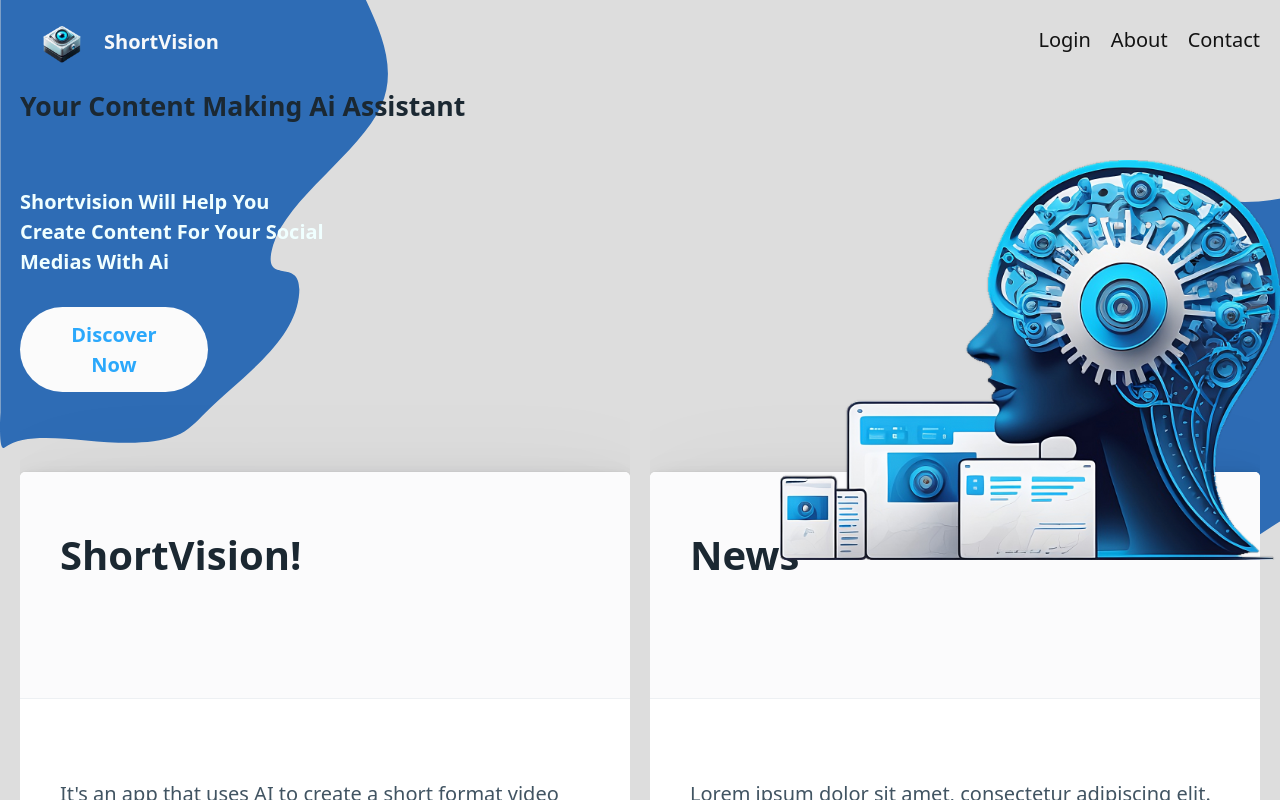
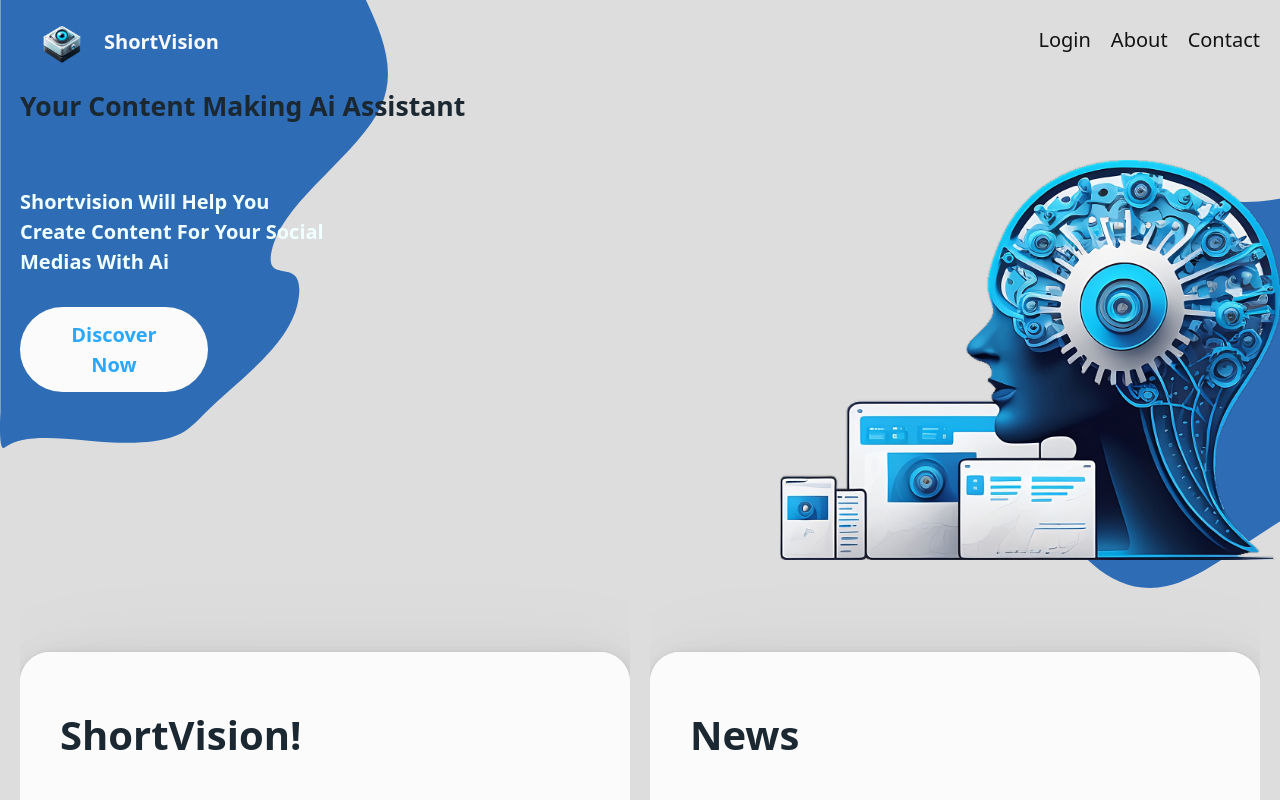
Before and after one commit to univ-smb-m1-isc-2022/shortvisions-front, an Angular app: page / in a window 1280 px wide. Built offline with nearby package versions, Linux system fonts and the light colour scheme.

Commit message:
feat: hero finito

```diff
--- a/src/app/components/hero-section/content-card-container/content-card-container.component.html
+++ b/src/app/components/hero-section/content-card-container/content-card-container.component.html
@@ -1,3 +1,3 @@
-<div class="container-fluid grid">
+<div class="app--content--card--container container-fluid grid">
     <app-content-card *ngFor="let content of cardsContent" [content]="content"></app-content-card>
 </div>
--- a/src/app/components/hero-section/content-card-container/content-card-container.component.scss
+++ b/src/app/components/hero-section/content-card-container/content-card-container.component.scss
@@ -0,0 +1,3 @@
+.app--content--card--container{
+  margin-top: 180px;
+}
--- a/src/app/components/hero-section/content-card-container/content-card/content-card.component.html
+++ b/src/app/components/hero-section/content-card-container/content-card/content-card.component.html
@@ -1,11 +1,11 @@
-<article>
-  <header>
+<article class="inner--content--card">
+  <header class="inner--content--card-header">
     <h1>{{this.content.head}}</h1>
   </header>
-  <body>
+  <body class="inner--content--card-body">
     {{this.content.body}}
   </body>
-  <footer>
+  <footer class="inner--content--card-footer">
     <div class="button--flex--container" >
       <button *ngFor="let button of content.button;let i = index" [ngClass]="i==1? 'orange': ''">
         {{button}}
--- a/src/app/components/hero-section/content-card-container/content-card/content-card.component.scss
+++ b/src/app/components/hero-section/content-card-container/content-card/content-card.component.scss
@@ -1,3 +1,6 @@
+.inner--content--card{
+  border-radius: 30px;
+}
 button {
   padding: 12.5px 30px;
   border: 0;
--- a/src/app/components/hero-section/hero-section.component.html
+++ b/src/app/components/hero-section/hero-section.component.html
@@ -14,7 +14,7 @@
   <div class="hero--section--head-blob-right"></div>
   <div class="hero--section--content"></div>
   </body>
-  <footer>
+  <footer class="container--footer">
     <app-content-card-container></app-content-card-container>
   </footer>
 </section>
--- a/src/app/components/hero-section/hero-section.component.scss
+++ b/src/app/components/hero-section/hero-section.component.scss
@@ -1,3 +1,4 @@
+
 .content--description{
   max-width: 325px;
   color: azure;
--- a/src/styles/styles.scss
+++ b/src/styles/styles.scss
@@ -4,4 +4,5 @@
   ::-webkit-scrollbar {
     width: 0px;
   }
+  overflow-x: hidden;
 }
```
